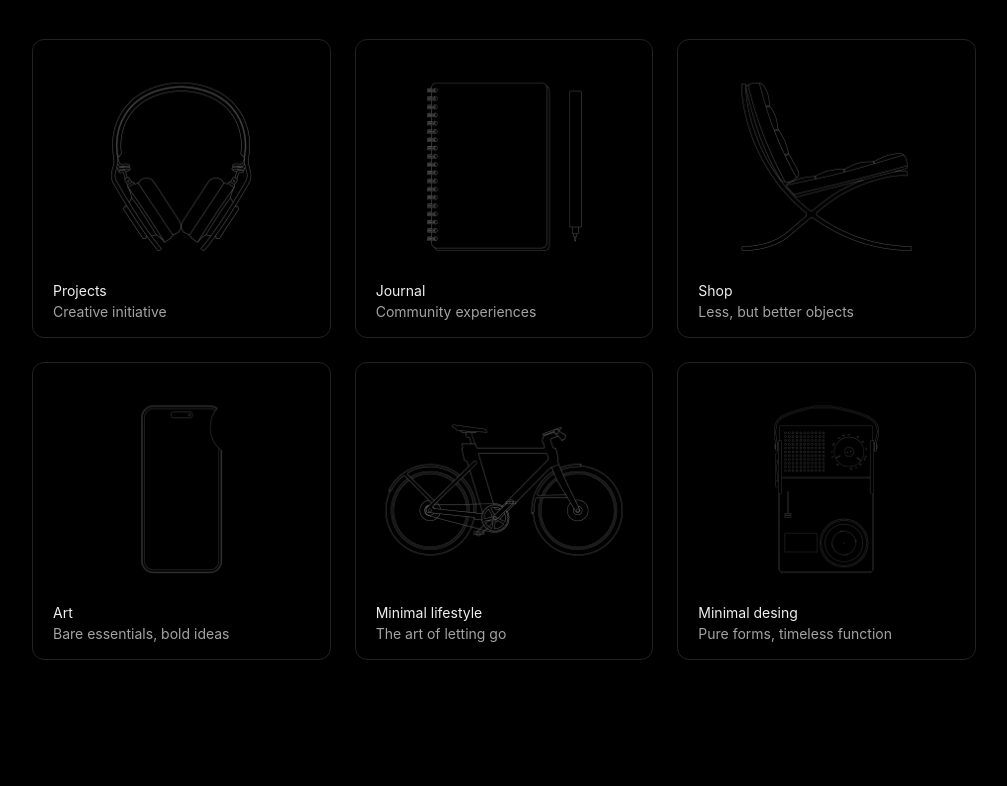
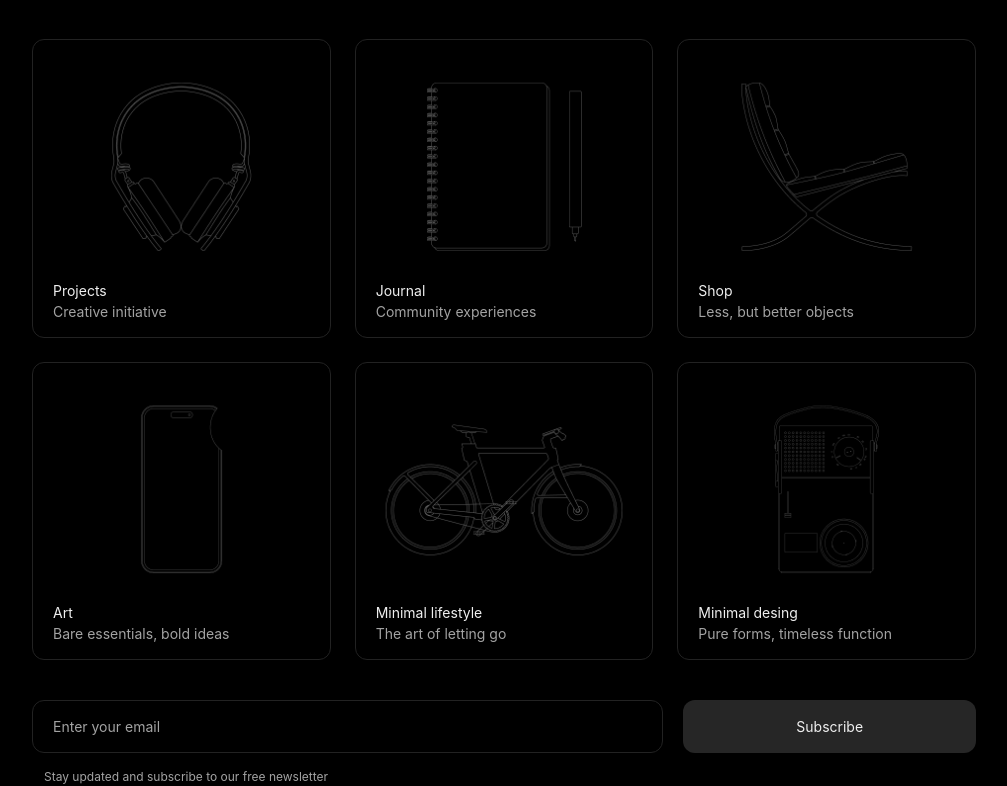
Before and after one commit to emodeth/minimalism, a Next.js app: page / in a window 1280 px wide. Shown: the part 215-1001 px from the top of the page, without its empty margins (136-1143 px from the left). Before the commit the page ends 915 px from the top, so only its background shows below. Built offline with nearby package versions, Linux system fonts and the light colour scheme.

Commit message:
newslatter completed

```diff
--- a/app/page.tsx
+++ b/app/page.tsx
@@ -3,6 +3,7 @@ import InfoLinkItem from "@/components/InfoLinkItem";
 import MainGrid from "@/components/MainGrid";
 import MainItem from "@/components/MainItem";
 import Navbar from "@/components/Navbar";
+import Newsletter from "@/components/Newsletter";
 
 import { mainItems } from "@/utils/mainItems";
 
@@ -38,6 +39,7 @@ function Home() {
             />
           ))}
         </MainGrid>
+        <Newsletter />
       </main>
     </>
   );
--- /dev/null
+++ b/components/Newsletter.tsx
@@ -0,0 +1,21 @@
+function Newsletter() {
+  return (
+    <div className="lg:max-w-[960px] md:max-w-[630px] mx-auto">
+      <div className="flex flex-col gap-[10px]  px-2 min-[550px]:gap-5 min-[550px]:flex-row w-full">
+        <input
+          placeholder="Enter your email"
+          type="email"
+          className="lg:flex-[7] flex-1 text-[14px] bg-black outline-none border border-[#222] py-[15px] px-5 rounded-xl duration-100 focus:placeholder-[#595959] placeholder-[#A3A3A3] focus:border-white transition-all"
+        />
+        <button className="lg:flex-[3] flex-1 py-[15px] px-5 bg-[#262626] rounded-xl text-[14px] hover:bg-white hover:text-black transition-all duration-300">
+          Subscribe
+        </button>
+      </div>
+      <p className="text-[12px] text-[#A3A3A3] pl-5 pt-[15px] leading-[18px] block pr-5">
+        Stay updated and subscribe to our free newsletter
+      </p>
+    </div>
+  );
+}
+
+export default Newsletter;
```
